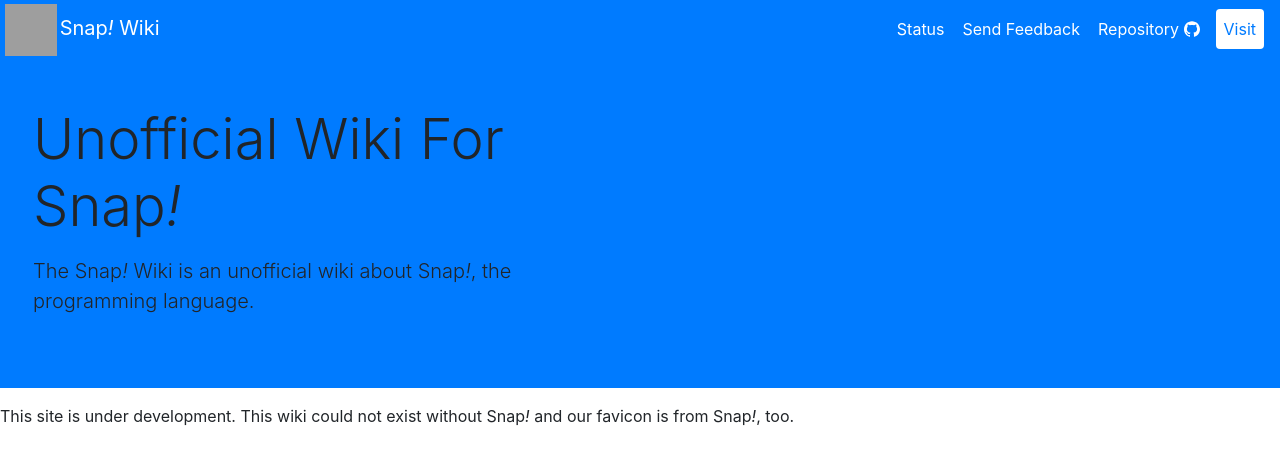
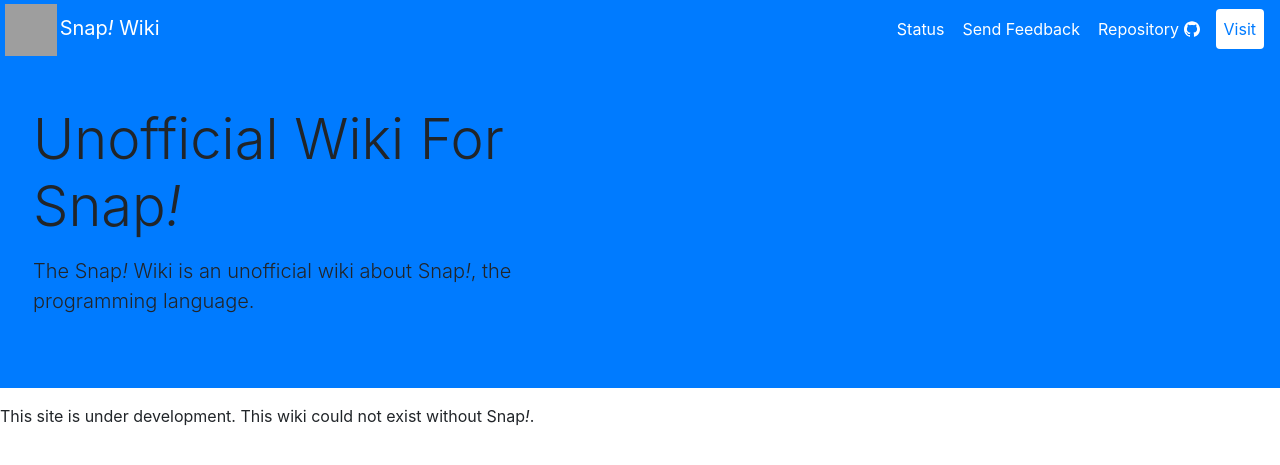
Before and after one commit to snapwiki/snapwiki.github.io, a Jekyll site: the page built from site/index.html, in a window 1280 px wide. Shown: the top 465 px of the page. Built offline with Jekyll 4.4.1, drawn with Linux system fonts in a browser that asks for light colours; grey boxes are pictures that could not be loaded.

Commit message:
Remove wrong info from footer
We no longer use Snap!'s favicon.

```diff
--- a/site/index.html
+++ b/site/index.html
@@ -7,7 +7,7 @@
 <section id="intro" class="row p-4 intro-heading text-left"> <div class="col-12 col-md-6 py-4 px-3 px-md-4 d-flex flex-column justify-content-center" id="intro-info"> <h1 class="display-4 m-0 mb-3 p-0 text-left">Unofficial Wiki For Snap<em>!</em></h1> <p class="lead mb-4">The Snap<em>!</em> Wiki is an unofficial wiki about Snap<em>!</em>, the programming language.</p>  </div> <div class="col-12 col-md-6" id="intro-img">  </div> </section>
 		<div class="credits"></p>
 <div id="footer">
-    <p>This site is under development. This wiki could not exist without Snap<i>!</i> and our favicon is from Snap<i>!</i>, too.</p>
+    <p>This site is under development. This wiki could not exist without Snap<i>!</i>.</p>
 </div>
 
 </html>
```
